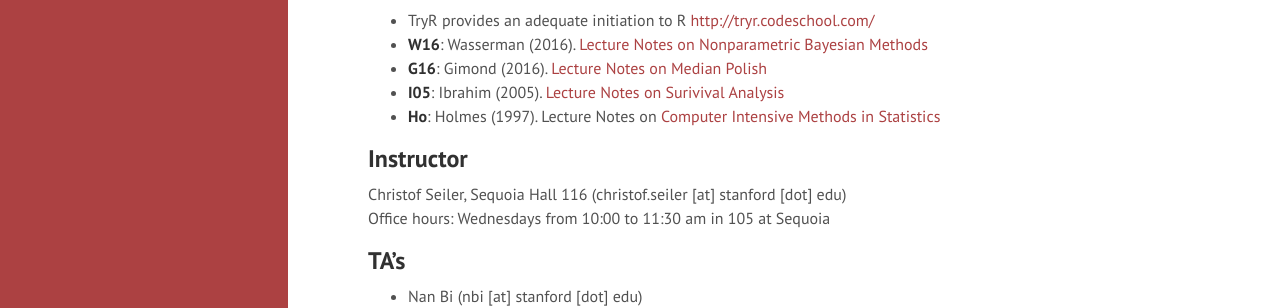
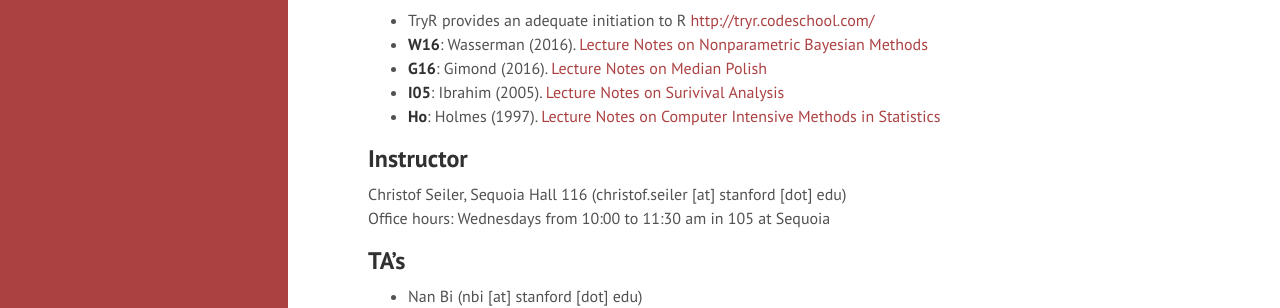
Before and after one commit to ChristofSeiler/ChristofSeiler.github.io, a Jekyll site: the page built from stats205.md, in a window 1280 px wide and 900 px high, scrolled down 1429 px. Shown: the part 154-462 px from the top of the window. Built offline with Jekyll 4.4.1, drawn with Linux system fonts in a browser that asks for light colours; formulas are drawn with MathJax 3.

Commit message:
fix link

```diff
--- a/stats205.md
+++ b/stats205.md
@@ -58,8 +58,7 @@ Nonparametric analogs of the one- and two-sample t-tests and analysis of varianc
 * **W16**: Wasserman (2016). [Lecture Notes on Nonparametric Bayesian Methods](http://www.stat.cmu.edu/~larry/=sml/nonparbayes.pdf)
 * **G16**: Gimond (2016). [Lecture Notes on Median Polish](http://mgimond.github.io/ES218/Week11a.html)
 * **I05**: Ibrahim (2005). [Lecture Notes on Surivival Analysis](http://www.amstat.org/chapters/northeasternillinois/pastevents/presentations/summer05_Ibrahim_J.pdf)
-* **Ho**: Holmes (1997). Lecture Notes on [Computer Intensive Methods in Statistics](http://statweb.stanford.edu/~susan/courses/b494/node3.html#SECTION00390000000000000000)
-
+* **Ho**: Holmes (1997). [Lecture Notes on Computer Intensive Methods in Statistics](http://statweb.stanford.edu/~susan/courses/b494/node3.html#SECTION00390000000000000000)
 
 ## Instructor
 Christof Seiler, Sequoia Hall 116 (christof.seiler [at] stanford [dot] edu)
```
